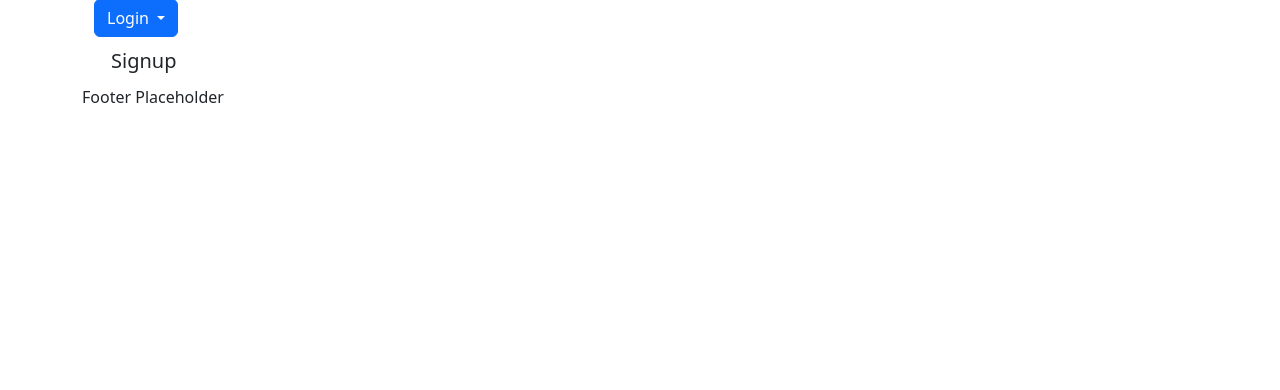
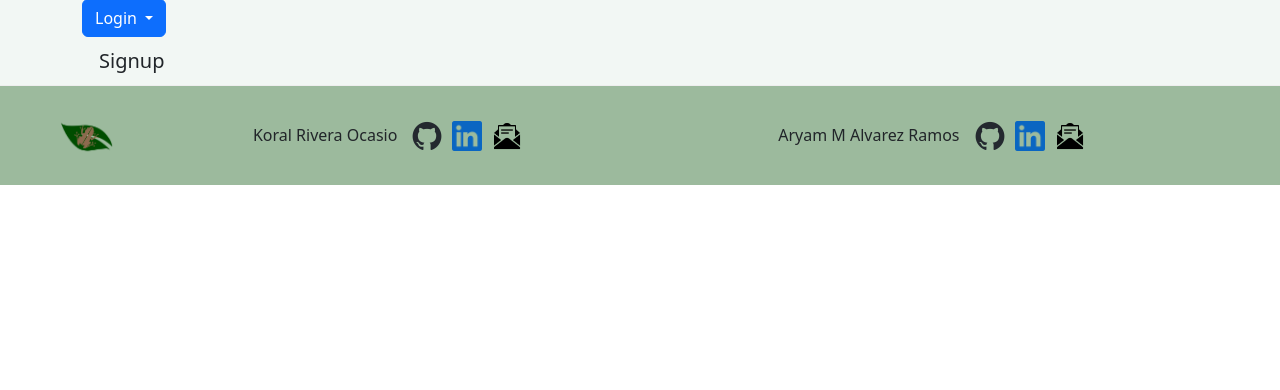
Before and after one commit to arycodes0/CoquiNav, a Flask app: page /login in a window 1280 px wide. Shown: the part 410-800 px from the top of the page. Run offline with Flask 3, Linux system fonts and the light colour scheme.

Commit message:
Refactor header.html and base.html templates

```diff
--- a/static/css/style.css
+++ b/static/css/style.css
@@ -20,12 +20,14 @@ Styling for COQUI NAV
     --header-button-padding: 8px 35px;
     --header-button-margins: 5px 10px;
 }
-body {
+body, html {
     margin: 0;
     padding: 0;
     width: 100vw;
     min-height: 100vh;
+    box-sizing: border-box;
 }
+
 /* Header and Footer */
 header {
     background-color: var(--color-header);
@@ -36,18 +38,112 @@ header {
     width: 100%;
     margin: 0;
     box-sizing: border-box;
+    height: 4rem;
+    z-index: 1001;
+    position: relative;
+    border-bottom: 1px solid #eee;
 }
+
+.footer {
+    background-color: var(--color-header);
+    padding: 0;
+    display: flex;
+    justify-content: center;  /* Centers the content horizontally */
+    align-items: center;      /* Centers the content vertically */
+    width: 100%;
+    margin: 0;
+    box-sizing: border-box;
+    height: 100px;            /* Adjust the height to fit your content */
+    z-index: 1001;
+    position: relative;       /* Ensure the footer stays within its position */
+    border-top: 1px solid #eee;
+}
+
+#footer-container {
+    display: flex;
+    justify-content: space-between;
+    align-items: center;
+    width: 100%;
+    max-width: 1200px;
+    padding: 0 20px;          /* Add padding for spacing inside the container */
+}
+
+.footer-contact {
+    display: flex;
+    justify-content: space-around;
+    width: 100%;
+}
+
+.contact-item {
+    display: flex;
+    align-items: center;
+    margin-right: 20px;        /* Space between contact items */
+}
+
+.contact-item p {
+    margin-left: 15px;
+    margin-right: 15px;
+    margin-top: 15px;
+
+}
+
+.footer img {
+    margin-right: 10px;
+}
+
+.githubLogo,
+.linkedInLogo,
+.emailLogo {
+    height: 30px;
+    justify-content: space-between;
+    align-items: center;
+    margin: auto;
+}
+
+#coquiNavLogo {
+    height: 75px;
+    margin-right: 20px;
+}
+
+.footer img:hover {
+    opacity: 0.8;
+    cursor: pointer;
+}
+
+.container-fluid {
+    padding: 0;
+    margin: 0;
+    background-color: var(--color-primary);
+}
+
+
+/* Header Menu */
+* {
+    margin: 0;
+    padding: 0;
+    box-sizing: border-box;
+}
+/* Coqui Nav Logo and Name */
 
 /* Logo Section */
 #logo-img {
     flex: 1;
     display: flex;
-    justify-content: center; /* Center the logo */
-    align-items: center; /* Vertically center the logo */
+    justify-content: center;
+    align-items: center;
 }
 
 #logo-img img {
-    height: 50px; /* Adjust the height as needed */
+    height: 75px;
+    margin-left: -300px;
+}
+
+/* Coqui Nav name */
+#coquiNav {
+    font-family: var(--font-family-title);
+    font-weight: 400;
+    font-size: 36px;
+    padding-left: 25px;
 }
 
 /* Filter Section */
@@ -81,44 +177,22 @@ header {
     background-color: var(--color-hover);
 }
 
-/* General Reset */
-/* General Reset */
-* {
-    margin: 0;
-    padding: 0;
-    box-sizing: border-box;
-}
 
-html {
-    font-size: 16px;
-    font-family: Arial, sans-serif;
-}
-
-header {
-    border-bottom: 1px solid #eee;
-    height: 4rem;
-    display: flex;
-    justify-content: space-between;
-    align-items: center;
-    position: relative;
-    padding: 0 1rem;
-    z-index: 1001; /* Ensure header (with burger icon) is on top */
-}
 
 /* Hamburger Menu Wrapper */
 #menuToggle {
     position: relative;
-    z-index: 1002; /* Ensure hamburger is on top of everything */
+    z-index: 1002;
 }
 
 nav#menu {
     position: fixed;
     top: 0;
-    left: -300px; /* Start off-screen */
+    left: -300px;
     width: 300px;
     height: 100vh;
     background-color: var(--color-header);
-    z-index: 500; /* Lower than the hamburger menu */
+    z-index: 500;
     display: flex;
     flex-direction: column;
     justify-content: start;
--- a/templates/base.html
+++ b/templates/base.html
@@ -10,14 +10,14 @@
         <link rel="stylesheet" href="static/css/style.css">
         <link rel="manifest" href="{{ url_for('static', filename='images/site.webmanifest') }}">
         <link href="https://cdn.jsdelivr.net/npm/bootstrap@5.3.3/dist/css/bootstrap.min.css" rel="stylesheet" integrity="sha384-QWTKZyjpPEjISv5WaRU9OFeRpok6YctnYmDr5pNlyT2bRjXh0JMhjY6hW+ALEwIH" crossorigin="anonymous">
-        <link rel="stylesheet" href="https://fonts.googleapis.com/css?family=Rowdies">
+        <link rel="stylesheet" href="https://fonts.googleapis.com/css?family=Rowdies:wght@300;400;700&display=swap">
     </head>
     <body>
         <!--Header-->
         {% include 'header.html' %}
 
         <!--Block content-->
-        <div class="container">
+        <div class="container-fluid">
             {% block content %}
             {% endblock %}
         </div>
--- a/templates/footer.html
+++ b/templates/footer.html
@@ -1,8 +1,35 @@
 <!-- Footer Template -->
- <div class="container">
-    <div class="panel-footer">
-        <footer>
-            <p>Footer Placeholder</p>
-        </footer>
+<footer class="footer">
+    <div id="footer-container">
+        <!-- Logo -->
+        <img id="coquiNavLogo" src="{{ url_for('static', filename='images/logo.png') }}" alt="Logo">
+
+        <!-- Contact Info -->
+        <div class="footer-contact">
+            <div class="contact-item">
+                <p>Koral Rivera Ocasio</p>
+                <a href="https://github.com/kriverao98" target="_blank">
+                    <img class="githubLogo" src="{{ url_for('static', filename='images/github-mark.png') }}" alt="GitHub">
+                </a>
+                <a href="https://www.linkedin.com/in/koralriverao98" target="_blank">
+                    <img class="linkedInLogo" src="{{ url_for('static', filename='images/In-Blue-128.png') }}" alt="LinkedIn">
+                </a>
+                <a href="riveraocasiokoral29@gmail.com" target="_blank">
+                    <img class="emailLogo" src="{{ url_for('static', filename='images/email-logo.png') }}" alt="LinkedIn">
+                </a>
+            </div>
+            <div class="contact-item">
+                <p>Aryam M Alvarez Ramos</p>
+                <a href="https://github.com/arycodes0" target="_blank">
+                    <img class="githubLogo" src="{{ url_for('static', filename='images/github-mark.png') }}" alt="GitHub">
+                </a>
+                <a href="https://www.linkedin.com/in/aryamalvarez" target="_blank">
+                    <img class="linkedInLogo" src="{{ url_for('static', filename='images/In-Blue-128.png') }}" alt="LinkedIn">
+                </a>
+                <a href="" target="_blank">
+                    <img class="emailLogo" src="{{ url_for('static', filename='images/email-logo.png') }}" alt="LinkedIn">
+                </a>
+            </div>
+        </div>
     </div>
- </div>
+</footer>
--- a/templates/header.html
+++ b/templates/header.html
@@ -26,7 +26,10 @@
 
   <!-- Logo and other sections -->
   <section id="logo-img">
-      <link rel="icon" type="image/png" href="/images/logo.png">
+    <img src="{{ url_for('static', filename='images/logo.png') }}" alt="Logo">
+      <div id="coquiNav">
+        <h1>COQUI NAV</h1>
+      </div>
   </section>
 
   <section id="filter">
```
Also changed, not shown: other parts of static/css/style.css (+32 -34 lines), static/images/In-Blue-128.png (added), static/images/email-icon.png (added), static/images/email-logo.png (added), static/images/github-mark.png (added).
